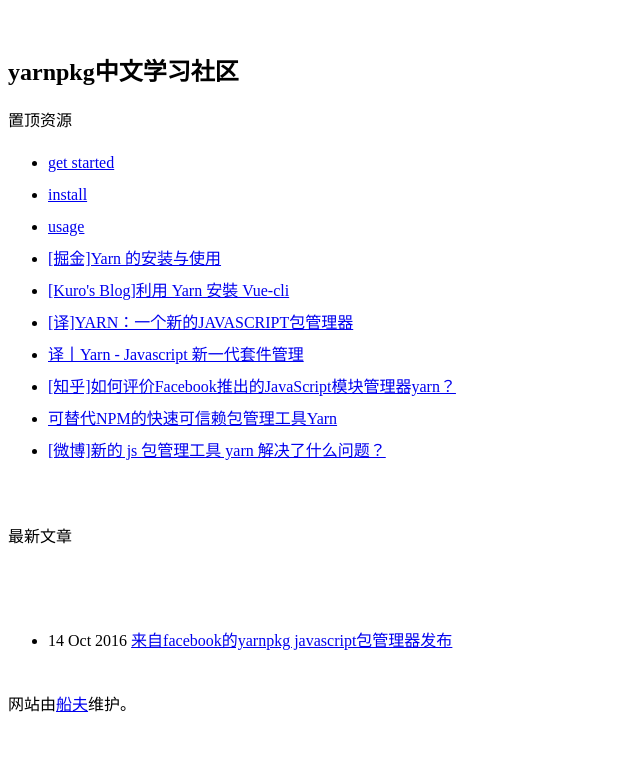
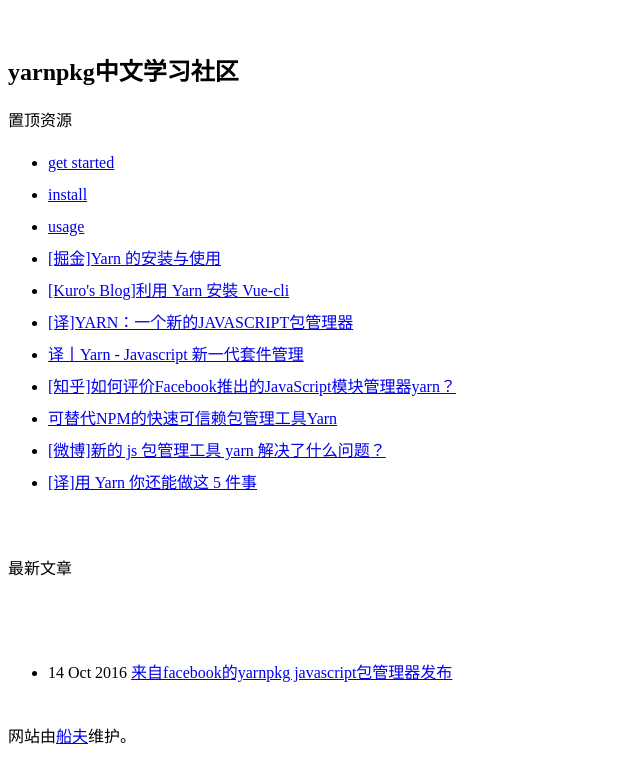
Before and after one commit to houyhea/yarnpkgcn, a Jekyll site: the page built from index.html, in a window 1280 px wide. Shown: the top 783 px of the page, without its empty margins (0-640 px from the left). Built offline with Jekyll 4.4.1, drawn with Linux system fonts in a browser that asks for light colours; comment, search, counter and statistics services are not loaded.

Commit message:
提交代码。

```diff
--- a/index.html
+++ b/index.html
@@ -40,6 +40,10 @@
         <a href="http://weibo.com/ttarticle/p/show?id=2309404030064009301873">
             [微博]新的 js 包管理工具 yarn 解决了什么问题？</a>
     </li>
+    <li>
+        <a href="http://www.jianshu.com/p/3f49f427a624">
+            [译]用 Yarn 你还能做这 5 件事 </a>
+    </li>
 </ul>
 
 
```
